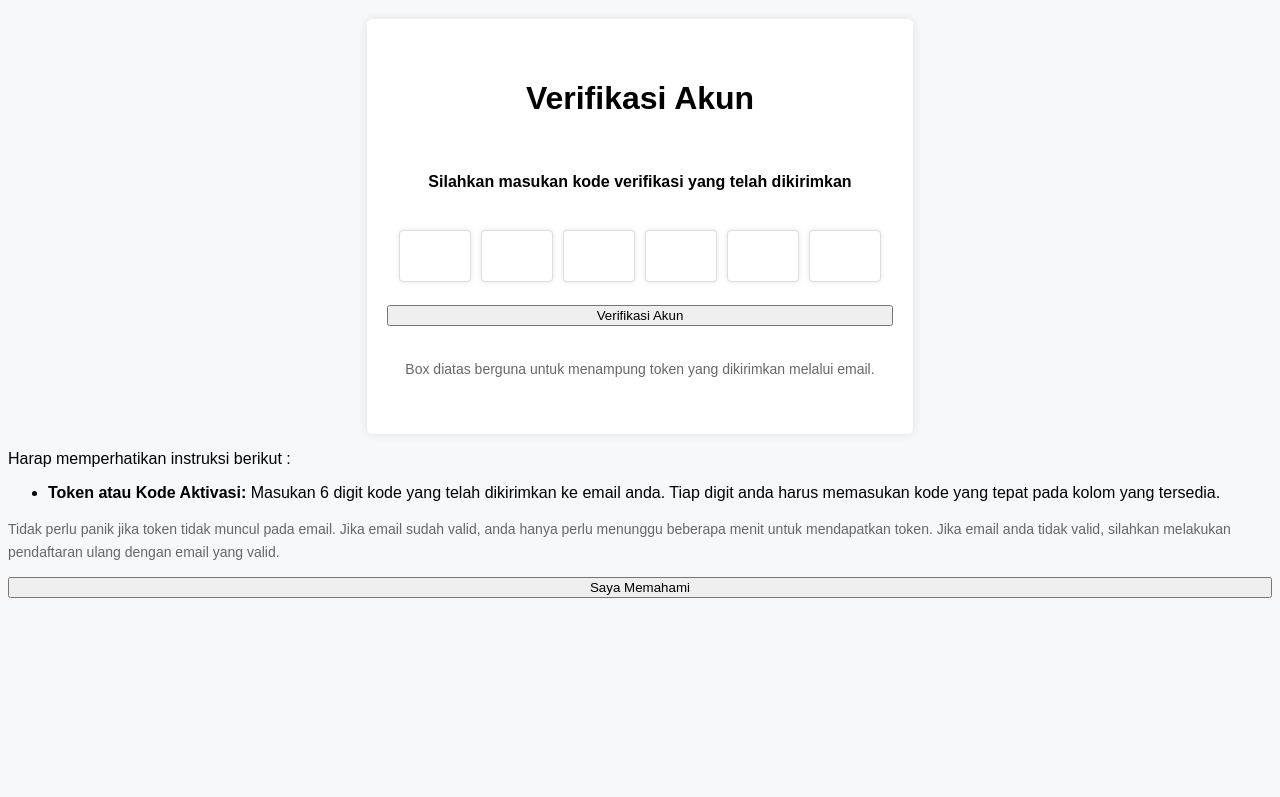
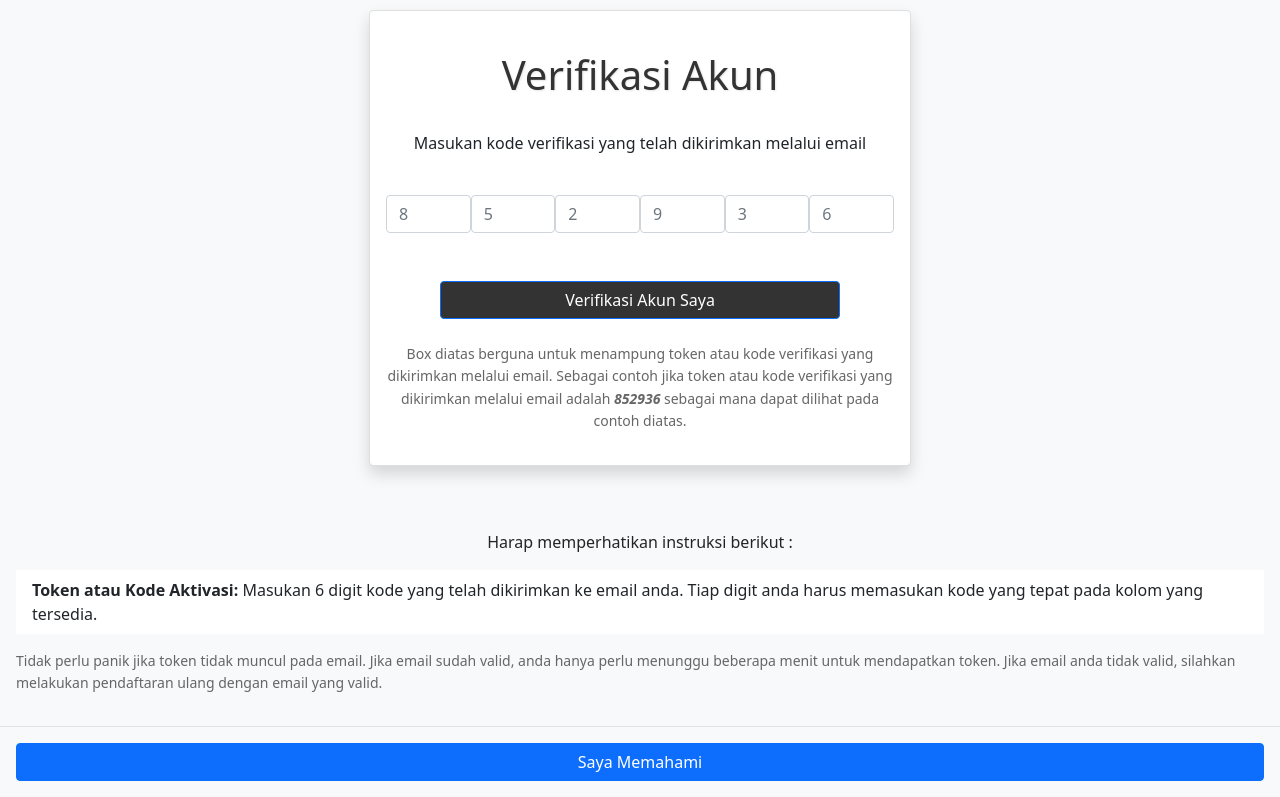
Before and after one commit to DevelomentSelfThought/SPMB_APP, a Yii app: template frontend/views/student/student-token-activate.php in a window 1280 px wide. Shown: the part 140-937 px from the top of the page. Before the commit the page ends 738 px from the top, so only its background shows below. Run offline with PHP 8.4 and a stand-in for Yii, Linux system fonts and the light colour scheme; the template is opened without the code that fills it, so the values that code supplies are empty; form fields are guessed from the names that the template uses; some libraries are stand-ins or nearby versions.

Commit message:
clean the app

```diff
--- a/frontend/views/student/student-token-activate.php
+++ b/frontend/views/student/student-token-activate.php
@@ -2,92 +2,94 @@
 <html>
 <head>
     <title>Student Token Activation</title>
-</head>
+    <link rel="stylesheet" href="https://stackpath.bootstrapcdn.com/bootstrap/5.0.0-alpha1/css/bootstrap.min.css">
     <style>
         body {
-    font-family: Arial, sans-serif;
-    background-color: #f6f8fa;
+            background-color: #f8f9fa;
         }
-
-.site-device-activation {
+        .otp-input {
             text-align: center;
+            font-size: 20px;
+            border: none;
+            border-radius: 50%; /* makes the input field completely round */
+            background-color: #0d6efd; /* sets the background color to Eclipse */
+            color: white; /* sets the text color to white */
+            margin-right: 5px;
+            margin-left: 5px;
+            width: 40px;
+            height: 40px; /* sets the height to be the same as the width */
+            padding: 10px; /* adds some padding */
         }
-.activation-form {
-    background-color: #fff;
-    padding: 40px 20px; /* Increased vertical padding */
-    border-radius: 5px;
-    box-shadow: 0 0 10px rgba(0, 0, 0, 0.1);
-    width: 40%;
-    margin: 0 auto;
+        .otp-input:focus {
+            border-color: #6610f2;
+            outline: none;
+            box-shadow: none;
         }
-
-.code-inputs {
-    display: flex;
-    justify-content: center;
-    flex-wrap: wrap; /* Allow the input boxes to wrap onto the next line */
+        .rounded-lg {
+            border-radius: 1rem; /* 1rem = 16px */
+            box-shadow: 0px 10px 20px rgba(0, 0, 0, 0.25); /* adds a 3D shadow effect */
         }
-
-.code-inputs input {
-    text-align: center;
-    padding: 5px; /* Increased padding */
-    font-size: 16px; /* Increased font size */
-    border: 1px solid #ddd;
-    border-radius: 4px;
-    width: 60px; /* Increased width */
-    height: 40px; /* Increased height */
-    box-shadow: 0 0 5px rgba(0, 0, 0, 0.1);
-    transition: box-shadow 0.3s ease;
-    margin: 5px;
+        .otp-input::placeholder {
+            color: white;
         }
-
-/* Responsive styles */
-@media (max-width: 768px) {
-    .code-inputs input {
-        width: 50px; /* Increased width for smaller screens */
-        height: 35px; /* Increased height for smaller screens */
-        font-size: 14px; /* Increased font size for smaller screens */
-    }
+        .custom-heading {
+            font-size: 2.5rem;
+            color: #333;
+            text-shadow: 1px 1px 2px rgba(0,0,0,0.1);
         }
 </style>
+</head>
 <body>
 <?php
 use yii\helpers\Html;
 use yii\widgets\ActiveForm;
 use yii\bootstrap5\Modal;
-
 $this->title = 'Verifikasi Akun';
 $this->registerJs('$(document).ready(function(){$("#welcomeModal").modal("show");});');
+?>
+<div class="text-center mb-2">
+    <img src="/bground/itdel.jpg" alt="Logo" class="mb-1" width="120">
+</div>
+<div class="container py-5">
+    <div class="row justify-content-center">
+        <div class="col-lg-6">
+            <div class="card shadow rounded-lg"> <!-- updated the class here -->
+                <div class="card-body"><br>
+                <h1 class="text-center custom-heading">
+                     <?= Html::encode($this->title) ?>
+                </h1>
+                <br>
+                    <p class="text-center"> Masukan kode verifikasi yang telah dikirimkan melalui email</p>
+                    <br>
+                    <?php $form = ActiveForm::begin(['id' => 'login-form']); ?>
 
-?>
-<div class="site-device-activation">
-
-<h1><img src="/bground/itdel.jpg" width=120 alt="IT Del Logo"></h1><br>
-
-    <?php $form = ActiveForm::begin(['options' => ['class' => 'activation-form']]); ?>
-    <h1><b><?= Html::encode($this->title) ?> </b></h1><br>
-    <p><b>Silahkan masukan kode verifikasi yang telah dikirimkan</b></p><br>
-    <div class="code-inputs">
-        <?= $form->field($model, 'code1')->textInput(['maxlength' => 1, 'placeholder' => 'K'])
-        ->label(false)->error(false) ?>
-        <?= $form->field($model, 'code2')->textInput(['maxlength' => 1, 'placeholder' => 'O'])
-        ->label(false)->error(false) ?>
-        <?= $form->field($model, 'code3')->textInput(['maxlength' => 1, 'placeholder' => 'D'])
-        ->label(false)->error(false) ?>
-        <?= $form->field($model, 'code4')->textInput(['maxlength' => 1, 'placeholder' => 'E'])
-        ->label(false)->error(false) ?>
-        <?= $form->field($model, 'code5')->textInput(['maxlength' => 1, 'placeholder' => 'A'])
-        ->label(false)->error(false) ?>
-        <?= $form->field($model, 'code6')->textInput(['maxlength' => 1, 'placeholder' => 'B'])
-        ->label(false)->error(false) ?>
+                    <div class="form-group d-flex justify-content-center">
+                        <?= $form->field($model, 'code1', ['template' => '{input}{hint}'])->textInput(['maxlength' => 1, 'class' => 'otp-input', 'placeholder' => '8'])->label(false) ?>
+                        <?= $form->field($model, 'code2', ['template' => '{input}{hint}'])->textInput(['maxlength' => 1, 'class' => 'otp-input', 'placeholder' => '5'])->label(false) ?>
+                        <?= $form->field($model, 'code3', ['template' => '{input}{hint}'])->textInput(['maxlength' => 1, 'class' => 'otp-input', 'placeholder' => '2'])->label(false) ?>
+                        <?= $form->field($model, 'code4', ['template' => '{input}{hint}'])->textInput(['maxlength' => 1, 'class' => 'otp-input', 'placeholder' => '9'])->label(false) ?>
+                        <?= $form->field($model, 'code5', ['template' => '{input}{hint}'])->textInput(['maxlength' => 1, 'class' => 'otp-input', 'placeholder' => '3'])->label(false) ?>
+                        <?= $form->field($model, 'code6', ['template' => '{input}{hint}'])->textInput(['maxlength' => 1, 'class' => 'otp-input', 'placeholder' => '6'])->label(false) ?>
+                    </div>
+                    <br><br>
+                    <div class="form-group text-center">
+                        <?= Html::submitButton('Verifikasi Akun Saya', ['class' => 'btn btn-primary', 'name' => 'login-button',
+                        'style' => 'background-color: #333333; width: 400px;']) ?>
                     </div>
                     <br>
-    <div class="form-group">
-    <?= Html::submitButton('Verifikasi Akun', ['class' => 'btn btn-primary', 'style' => 'width:100%']) ?>
-</div>
-<br>
-<p style="font-size: 14px; color: #666; line-height: 1.6;">Box diatas berguna untuk menampung token yang dikirimkan melalui email.</p>
+                    <p style="font-size: 14px; color: #666; line-height: 1.6;" class="text-center">
+                        Box diatas berguna untuk menampung token  atau kode verifikasi yang dikirimkan melalui email. Sebagai contoh
+                        jika token atau kode verifikasi yang dikirimkan melalui email adalah  <b><i>852936</i></b> sebagai mana dapat dilihat pada contoh diatas.</p>
+
                     <?php ActiveForm::end(); ?>
                 </div>
+            </div>
+        </div>
+    </div>
+</div>
+</body>
+</html>
+
 <?php
 Modal::begin([
     'title' => '<h2 style="color: #0093ad;" class="text-center">Instruksi Verifikasi Akun</h2>',
@@ -114,5 +116,3 @@ Modal::begin([
     <button type="button" class="btn btn-primary" style="width: 100%;" data-bs-dismiss="modal">Saya Memahami</button>
 </div>
 <?php Modal::end(); ?>
-</body>
-</html>
```
Also changed, not shown: frontend/views/layouts/main.php (+1 -7 lines). Lines whose indentation alone changed are shown as unchanged.
